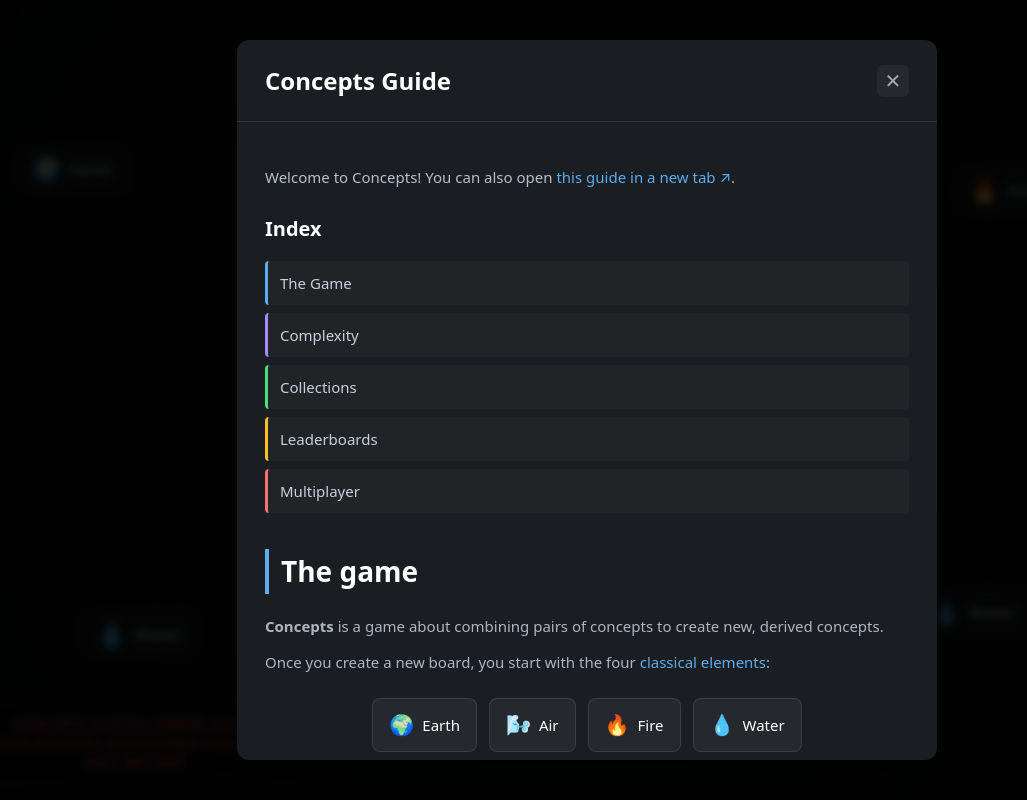
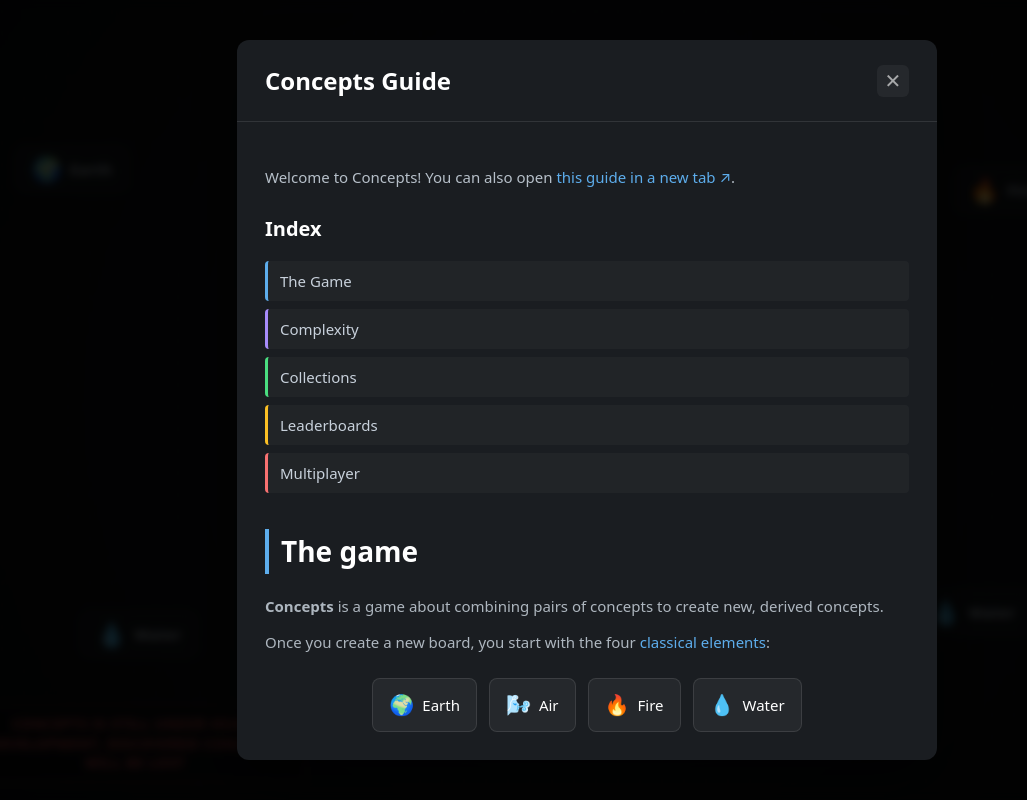
Before and after one commit to MGigenaDePaul/portfolio-project-conceptsGame, a React (Vite) app: page / in a window 1280 px wide. Both pictures are taken after a click on the button "Open guide". Shown: the whole page, without its empty margins (53-1080 px from the left). Built offline with nearby package versions, Linux system fonts and the light colour scheme.

Commit message:
fixed url changes in modal, now it doesn't change

```diff
--- a/src/components/ConceptsGuide.css
+++ b/src/components/ConceptsGuide.css
@@ -202,6 +202,15 @@
   text-decoration: none;
   transition: all 0.2s;
   font-weight: 500;
+  /* Button styles */
+  border-top: none;
+  border-right: none;
+  border-bottom: none;
+  cursor: pointer;
+  text-align: left;
+  width: 100%;
+  font-family: inherit;
+  font-size: inherit;
 }
 
 .index-item:hover {
--- a/src/components/ConceptsGuide.jsx
+++ b/src/components/ConceptsGuide.jsx
@@ -30,21 +30,36 @@ const ConceptsGuide = ({ isOpen, onClose }) => {
           <section className="guide-section">
             <h3>Index</h3>
             <div className="index-list">
-              <a href="#the-game" className="index-item index-game">
+              <button
+                onClick={() => document.getElementById('the-game')?.scrollIntoView({ behavior: 'smooth' })}
+                className="index-item index-game"
+              >
                 The Game
-              </a>
-              <a href="#complexity" className="index-item index-complexity">
+              </button>
+              <button
+                onClick={() => document.getElementById('complexity')?.scrollIntoView({ behavior: 'smooth' })}
+                className="index-item index-complexity"
+              >
                 Complexity
-              </a>
-              <a href="#collections" className="index-item index-collections">
+              </button>
+              <button
+                onClick={() => document.getElementById('collections')?.scrollIntoView({ behavior: 'smooth' })}
+                className="index-item index-collections"
+              >
                 Collections
-              </a>
-              <a href="#leaderboards" className="index-item index-leaderboards">
+              </button>
+              <button
+                onClick={() => document.getElementById('leaderboards')?.scrollIntoView({ behavior: 'smooth' })}
+                className="index-item index-leaderboards"
+              >
                 Leaderboards
-              </a>
-              <a href="#multiplayer" className="index-item index-multiplayer">
+              </button>
+              <button
+                onClick={() => document.getElementById('multiplayer')?.scrollIntoView({ behavior: 'smooth' })}
+                className="index-item index-multiplayer"
+              >
                 Multiplayer
-              </a>
+              </button>
             </div>
           </section>
 
```
